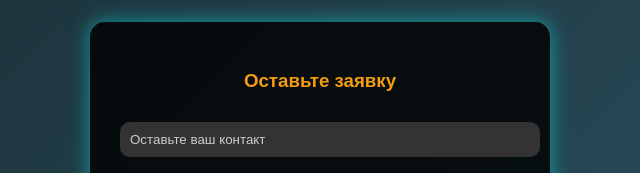
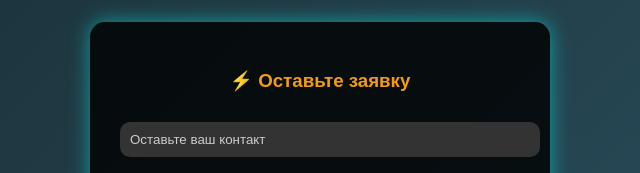
Before and after one commit to SamuraDev/Teacher, a plain HTML site: page index.html in a window 1280 px wide. Shown: the part 627-800 px from the top of the page, 320-960 px from the left. Drawn offline with Linux system fonts and the light colour scheme.

Commit message:
Update index.html

```diff
--- a/index.html
+++ b/index.html
@@ -38,7 +38,7 @@
 </section>
 
 <section class="contact-form">
-  <h3>Оставьте заявку</h3>
+  <h3>⚡️ Оставьте заявку</h3>
   <form id="contactForm">
     <input type="text" id="contact" placeholder="Оставьте ваш контакт" required>
     <textarea id="message" rows="4" placeholder="Дополнительное сообщение (если нужно)"></textarea>
```
